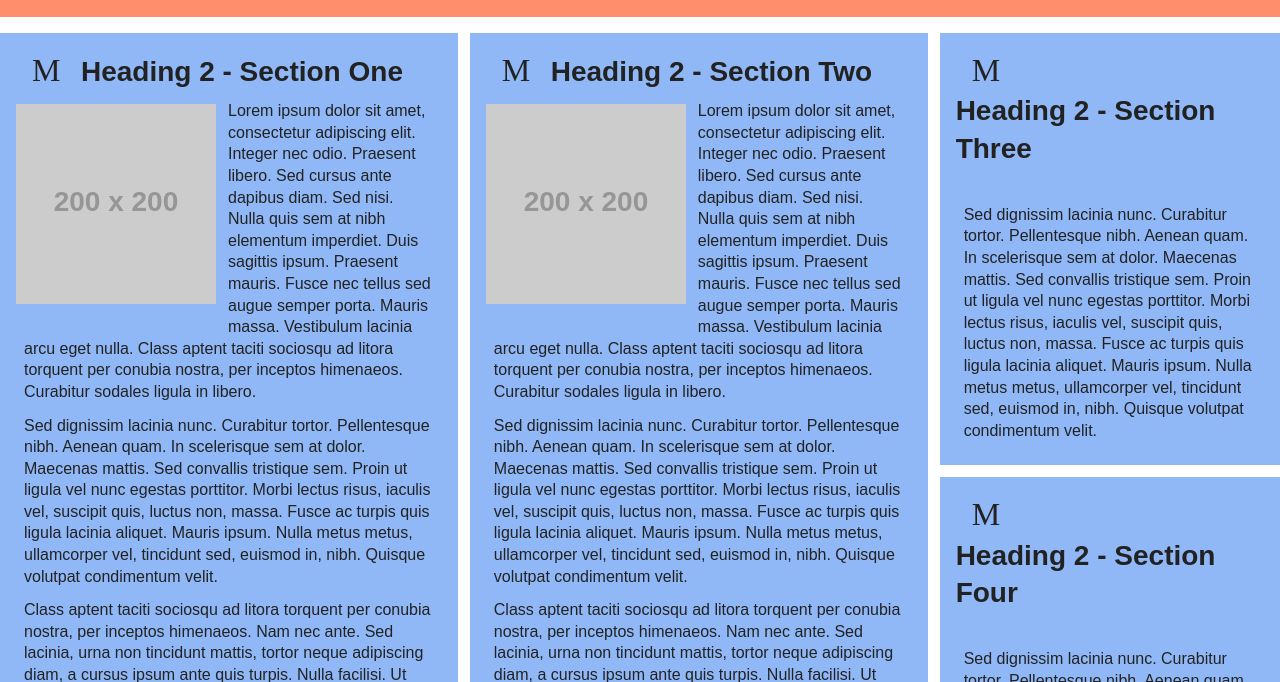
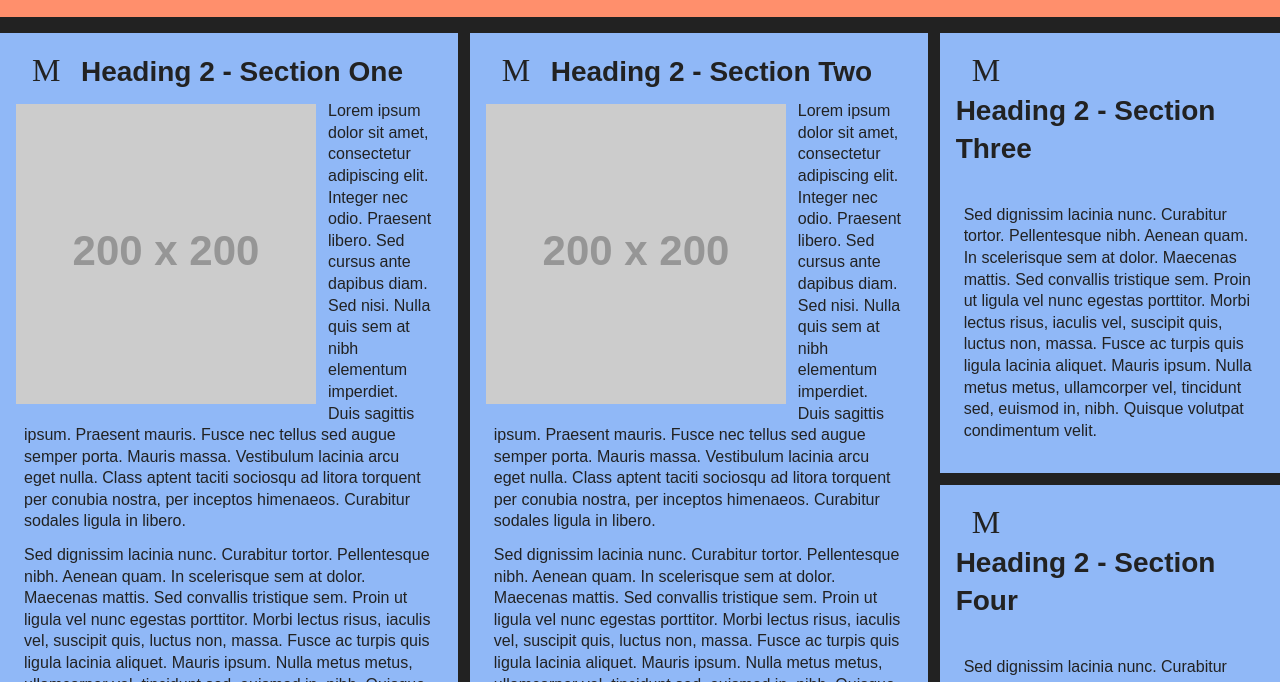
Before and after one commit to RobertsJeffrey/viewport, a plain HTML site: page index.html in a window 1280 px wide. Shown: the part 118-800 px from the top of the page. Drawn offline with Linux system fonts and the dark colour scheme; placeholder pictures from the web are drawn by us; some icons are missing.

Commit message:
Update roberts.styles.css
finished media queries for color preference and image sizing

```diff
--- a/roberts.styles.css
+++ b/roberts.styles.css
@@ -66,13 +66,14 @@ header {
 
 
 /* ----- CHECK FOR USER DARK MODE PREFERENCE ----- */
+/* --------------- BEGIN USER PREFERS DARK COLOR SCHEME QUERY --------------- */
+/* CHANGE THE BODY'S BACKGROUND COLOR TO THE DARK GRAY IF THE USER PREFERS DARK MODE */
+@media (prefers-color-scheme: dark) {
+    body {
+        background-color: var(--dark-gray);
+    }
 
-
-/* --------------- BEGIN USER PREFERS DARK COLOR SCHEME QUERY --------------- */
-
-
-/* CHANGE THE BODY'S BACKGROUND COLOR TO THE DARK GRAY IF THE USER PREFERS DARK MODE */
-
+}
 
 /* --------------- END USER PREFERS DARK COLOR SCHEME QUERY --------------- */
 
@@ -338,10 +339,15 @@ img {
 
 /* ---------- ADJUSTING RESPONSIVE IMAGE SIZE ---------- */
 /* --------------- BEGIN RESPONSIVE IMAGE ADJUST SIZES --------------- */
-/* img{
+
+
+@media (min-width:980px) {
+    img {
         width: 300px;
         max-width: 300px;
-    } */
+    }
+}
+
 /* --------------- END RESPONSIVE IMAGE ADJUST SIZES --------------- */
 
 
```
